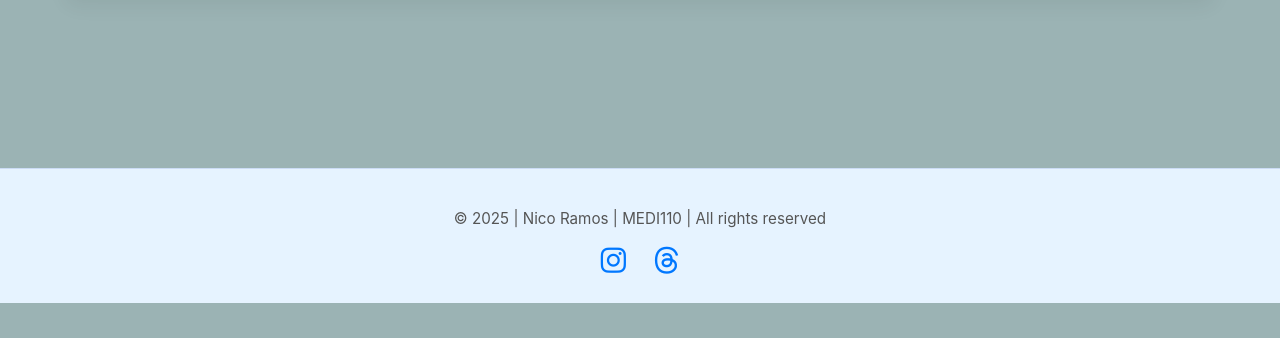
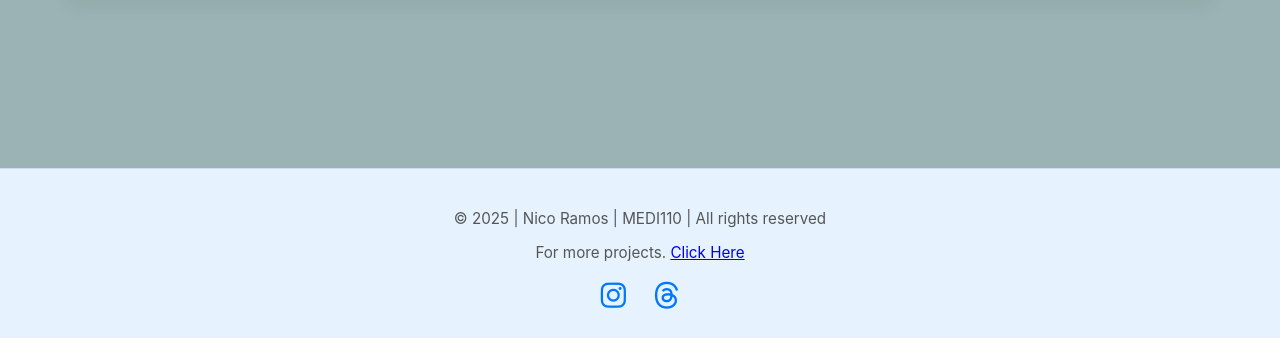
Before and after one commit to itsnicoramos/MEDI110finalProject, a plain HTML site: page index.html in a window 1280 px wide. Shown: the part 4714-5052 px from the top of the page. Before the commit the page ends 5017 px from the top, so only its background shows below. Drawn offline with Linux system fonts and the light colour scheme.

Commit message:
final submission added link to my personal website

```diff
--- a/index.html
+++ b/index.html
@@ -179,7 +179,9 @@
     <!-- FOOTER -->
     <footer class="footer">
         <p>© 2025 | Nico Ramos | MEDI110 | All rights reserved</p>
-
+        <p>
+            For more projects.
+            <a href="https://itsnicoramos.github.io/portfolio-webpage/" target="_blank">Click Here</a></p>
         <div class="social-links">
             <a href="https://instagram.com/itsnicoramos__" target="_blank">
                 <i class="fa-brands fa-instagram"></i>
```
